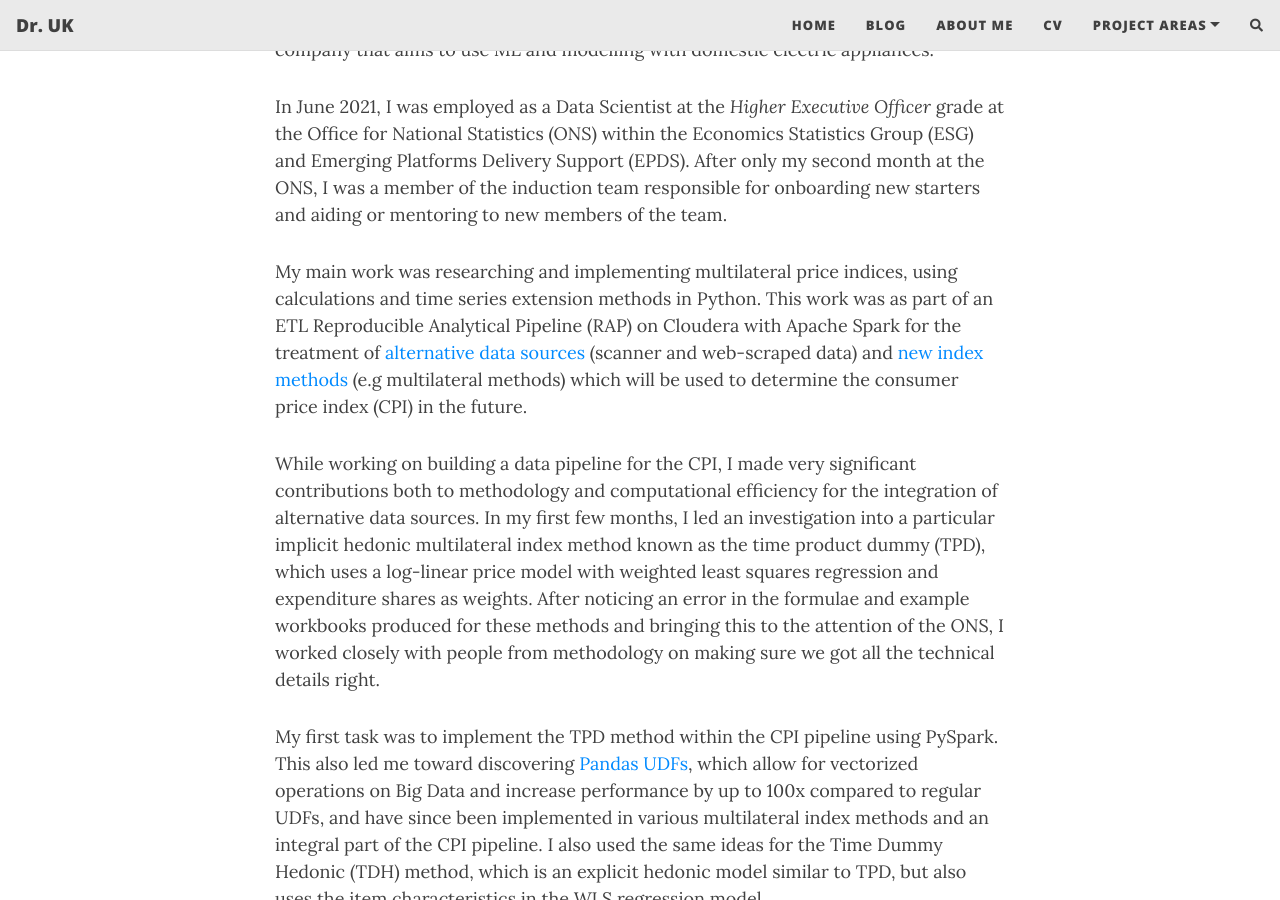
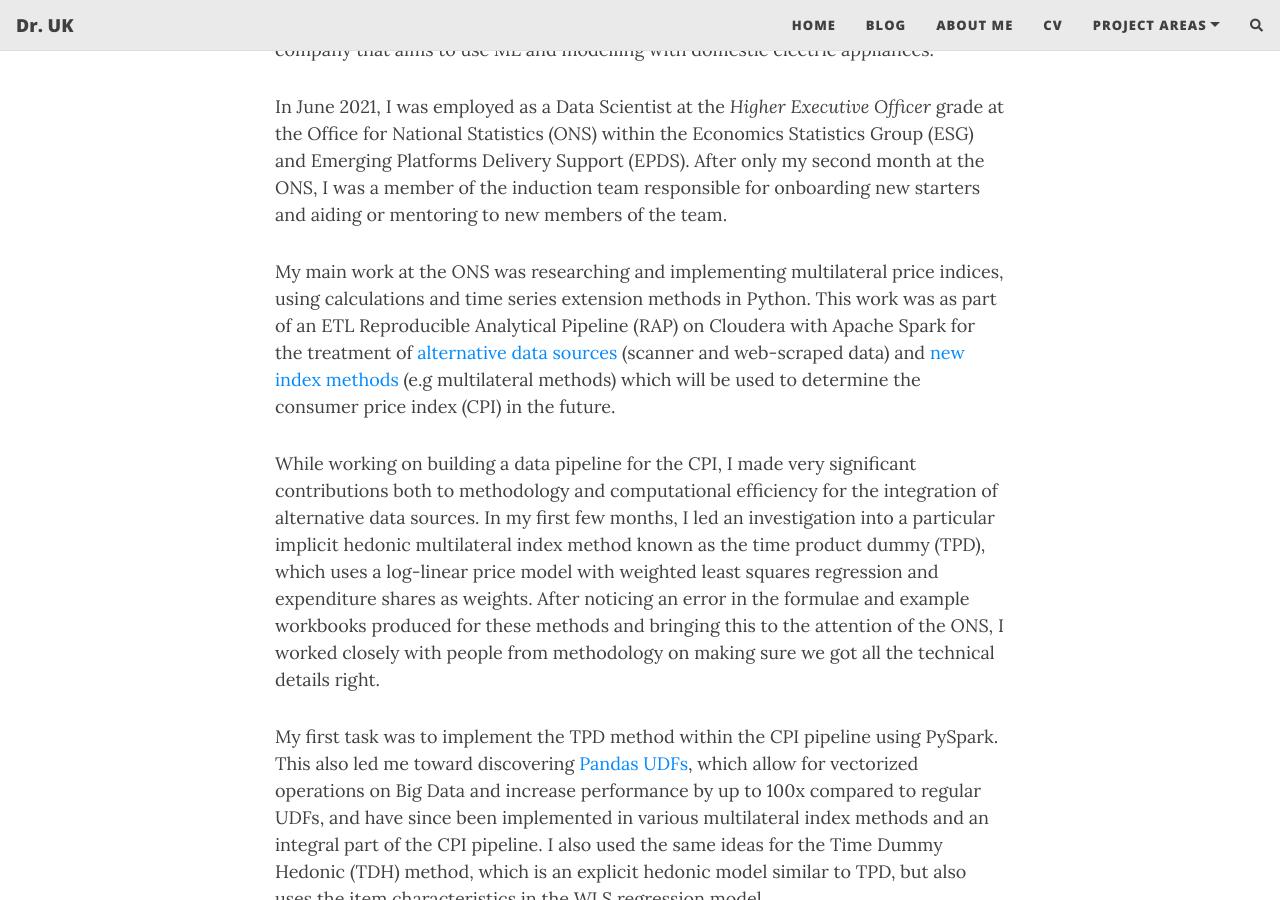
Before and after one commit to drrobotk/drrobotk.github.io, a Jekyll site: the page built from aboutme.md, in a window 1280 px wide and 900 px high, scrolled down 1571 px. Built offline with Jekyll 4.4.1, drawn with Linux system fonts in a browser that asks for light colours; nearby versions of some CDN libraries; formulas are drawn with MathJax 3; comment, search, counter and statistics services are not loaded.

Commit message:
Update cv.

```diff
--- a/aboutme.md
+++ b/aboutme.md
@@ -22,7 +22,7 @@ I am also experienced with data science and machine learning R and Python librar
 
 In June 2021, I was employed as a Data Scientist at the *Higher Executive Officer* grade at the Office for National Statistics (ONS) within the Economics Statistics Group (ESG) and Emerging Platforms Delivery Support (EPDS). After only my second month at the ONS, I was a member of the induction team responsible for onboarding new starters and aiding or mentoring to new members of the team.
 
-My main work was researching and implementing multilateral price indices, using calculations and time series extension methods in Python. This work was as part of an ETL Reproducible Analytical Pipeline (RAP) on Cloudera with Apache Spark for the treatment of [alternative data sources](https://www.ons.gov.uk/economy/inflationandpriceindices/articles/introducingalternativedataintoconsumerpricestatisticsaggregationandweights/2021-11-09) (scanner and web-scraped data) and [new index methods](https://www.ons.gov.uk/economy/inflationandpriceindices/articles/newindexnumbermethodsinconsumerpricestatistics/2020-09-01) (e.g multilateral methods) which will be used to determine the consumer price index (CPI) in the future.
+My main work at the ONS was researching and implementing multilateral price indices, using calculations and time series extension methods in Python. This work was as part of an ETL Reproducible Analytical Pipeline (RAP) on Cloudera with Apache Spark for the treatment of [alternative data sources](https://www.ons.gov.uk/economy/inflationandpriceindices/articles/introducingalternativedataintoconsumerpricestatisticsaggregationandweights/2021-11-09) (scanner and web-scraped data) and [new index methods](https://www.ons.gov.uk/economy/inflationandpriceindices/articles/newindexnumbermethodsinconsumerpricestatistics/2020-09-01) (e.g multilateral methods) which will be used to determine the consumer price index (CPI) in the future.
 
 While working on building a data pipeline for the CPI, I made very significant contributions both to methodology and computational efficiency for the integration of alternative data sources. In my first few months, I led an investigation into a particular implicit hedonic multilateral index method known as the time product dummy (TPD), which uses a log-linear price model with weighted least squares regression and expenditure shares as weights. After noticing an error in the formulae and example workbooks produced for these methods and bringing this to the attention of the ONS, I worked closely with people from methodology on making sure we got all the technical details right.
 
```
